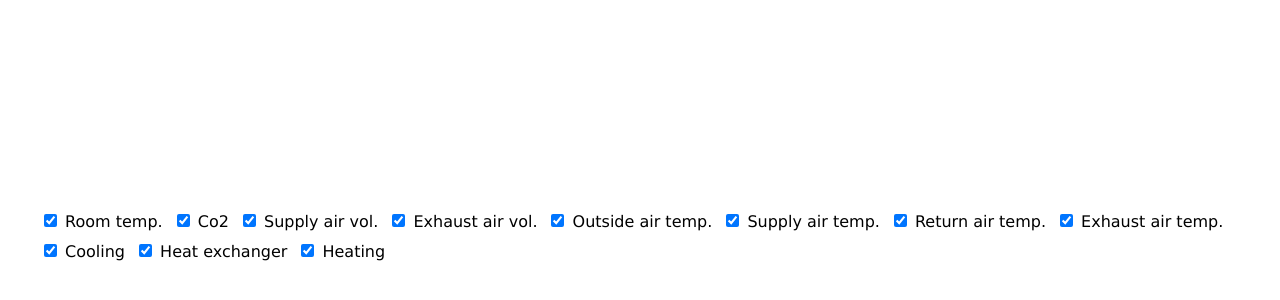
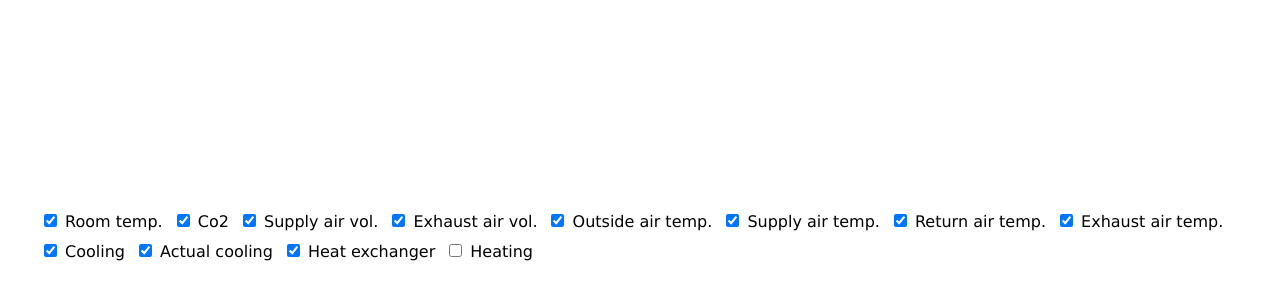
Before and after one commit to st0ff3r/hvac_grapher, a plain HTML site: page data/index.html in a window 1280 px wide. Shown: the part 474-774 px from the top of the page. Drawn offline with Linux system fonts and the light colour scheme; no server answers.

Commit message:
added actual cooling to graph

```diff
--- a/data/index.html
+++ b/data/index.html
@@ -43,7 +43,7 @@
 		const labels = [
 			"Date", "Room temp.", "Co2", "Supply air vol.", "Exhaust air vol.",
 			"Outside air temp.", "Supply air temp.", "Return air temp.",
-			"Exhaust air temp.", "Cooling", "Heat exchanger", "Heating"
+			"Exhaust air temp.", "Cooling", "Actual cooling", "Heat exchanger", "Heating"
 		];
 
 		let dataSeriesEnabled = 2047; // All series visible by default
@@ -103,7 +103,8 @@
 						"#c33f25", // Supply air temp.
 						"#f1d54c", // Return air temp.
 						"#693b28", // Exhaust air temp.
-						"#377ef7", // Cooling
+						"#6fa6fa", // Cooling
+						"#4081ff", // Actual cooling
 						"#f1d54c", // Heat exchanger
 						"#c33f25"  // Heating
 					],
```
Also changed, not shown: 1 other file.
